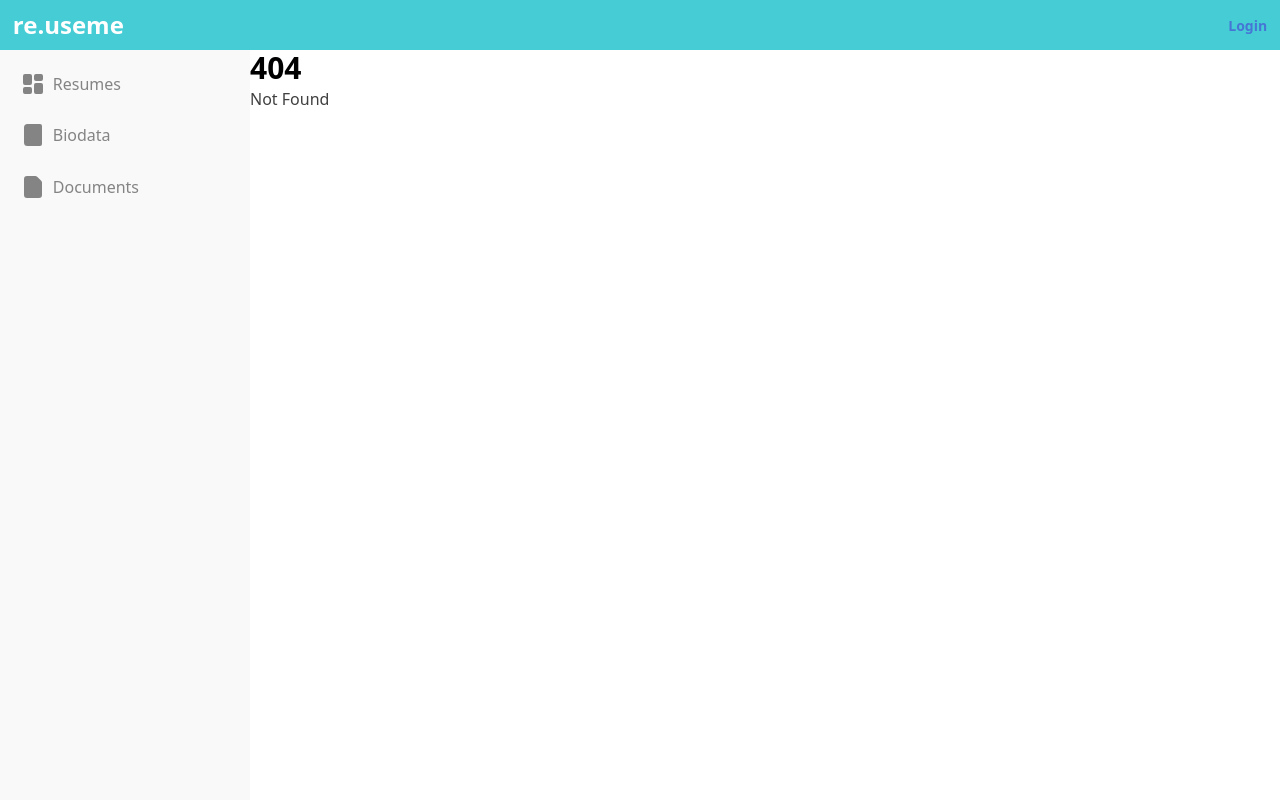
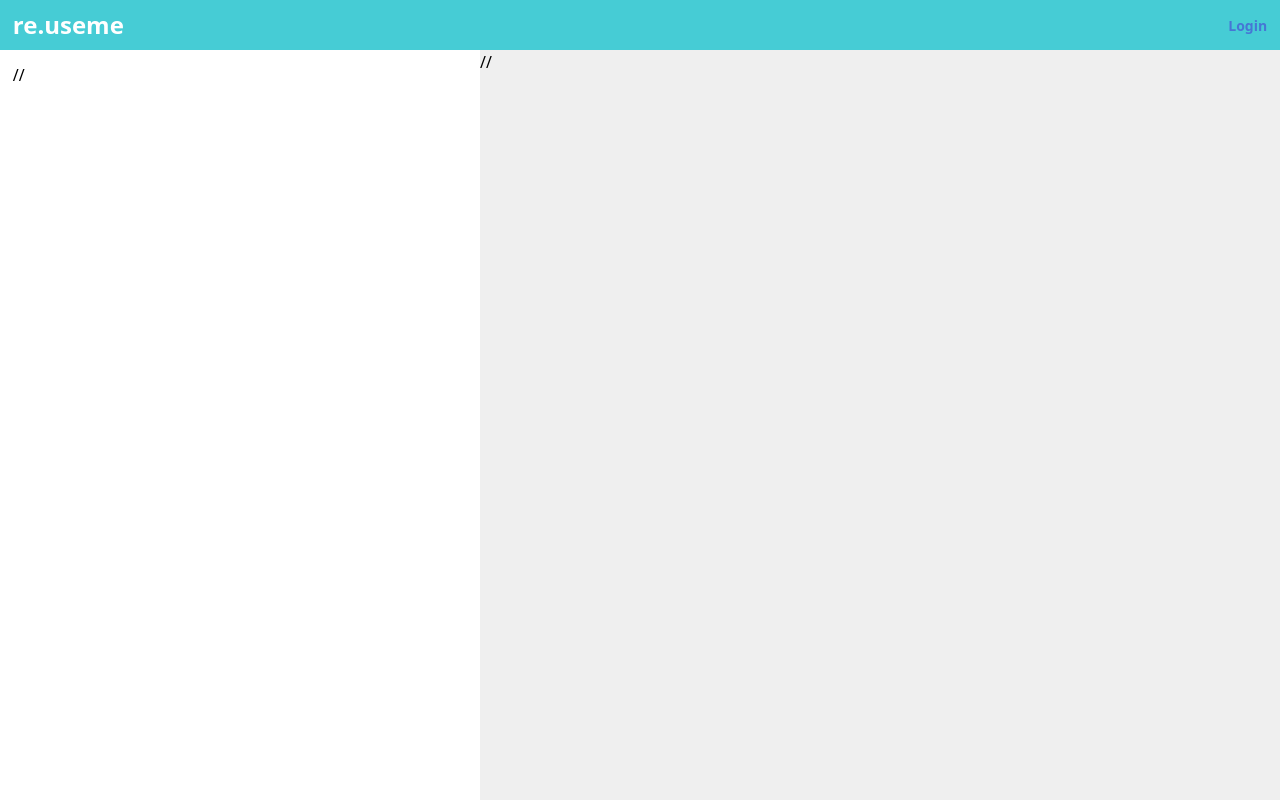
Before and after one commit to nearHaan/re.useme, a SvelteKit app: page /create/1 in a window 1280 px wide. Before the commit this address had no page. Built offline with nearby package versions, Linux system fonts and the light colour scheme.

Commit message:
ui update

```diff
--- a/src/lib/components/template-preview.svelte
+++ b/src/lib/components/template-preview.svelte
@@ -1,10 +1,7 @@
 <script lang="ts">
-	const {
-		id,
-		title,
-		thumbnail,
-		onClick
-	}: { id: string; title: string; thumbnail: string; onClick: Function } = $props();
+	import { goto } from '$app/navigation';
+
+	const { id, title, thumbnail }: { id: string; title: string; thumbnail: string } = $props();
 </script>
 
 <div
@@ -12,7 +9,7 @@
 	tabindex="0"
 	onkeydown={(e) => {}}
 	onclick={() => {
-		onClick(id);
+		goto(`/create/${id}`);
 	}}
 	class="flex cursor-pointer flex-col gap-y-xs"
 >
--- a/src/routes/+layout.svelte
+++ b/src/routes/+layout.svelte
@@ -94,7 +94,7 @@
 		<MenuIcon color="white" />
 	</button>
 </header>
-{#if page.url.pathname !== '/login'}
+{#if page.url.pathname !== '/login' && !page.url.pathname.startsWith('/create')}
 	<div class="absolute top-0 bottom-0 left-0 z-10 pt-navbar-height">
 		<div
 			class="h-full {page.url.pathname !== '/bio'
@@ -115,7 +115,8 @@
 	</div>
 {/if}
 <div
-	class="absolute inset-0 z-0 overflow-hidden pt-navbar-height {page.url.pathname === '/login'
+	class="absolute inset-0 z-0 overflow-hidden pt-navbar-height {page.url.pathname === '/login' ||
+	page.url.pathname.startsWith('/create')
 		? ''
 		: page.url.pathname === '/bio'
 			? 'md:pl-sidebar-shrink-width'
--- a/src/routes/+page.svelte
+++ b/src/routes/+page.svelte
@@ -85,7 +85,6 @@
 							id={template.id}
 							title={template.title}
 							thumbnail={template.thumbnail}
-							onClick={() => {}}
 						/>
 					{/each}
 				</div>
--- a/src/routes/bio/+page.svelte
+++ b/src/routes/bio/+page.svelte
@@ -150,10 +150,12 @@
 			</div>
 			<p class="mb-sm">{detailsTemplate.data[activeSectionKey].meta.desc}</p>
 			{#if detailsTemplate.data[activeSectionKey].meta.type === 'single'}
-				<BioCompCard
-					subComponents={detailsTemplate.data[activeSectionKey].subComponents}
-					bind:bindVariable={userDetails[activeSectionKey]}
-				/>
+				<div class="overflow-auto">
+					<BioCompCard
+						subComponents={detailsTemplate.data[activeSectionKey].subComponents}
+						bind:bindVariable={userDetails[activeSectionKey]}
+					/>
+				</div>
 				<!-- list type -->
 			{:else}
 				<div class="flex w-full flex-col items-start gap-y-sm overflow-auto">
--- /dev/null
+++ b/src/routes/create/[id]/+page.svelte
@@ -0,0 +1,8 @@
+<div class="flex h-full bg-darkerBg">
+	<div class="flex h-full w-full max-w-120 flex-col gap-sm bg-background p-sm max-md:hidden">
+		{#if true}
+			//
+		{/if}
+	</div>
+	<div class="w-full">//</div>
+</div>
```
